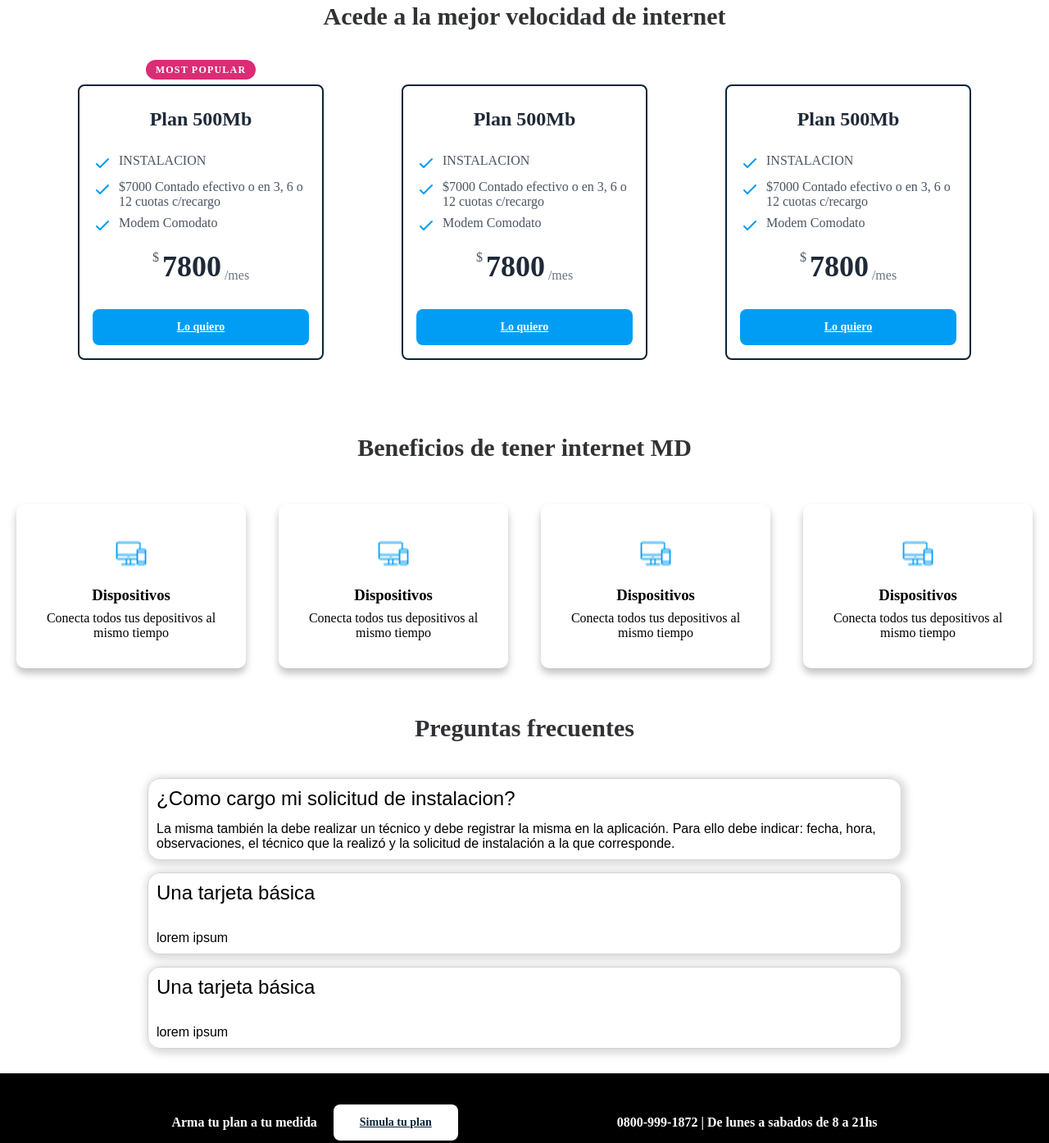
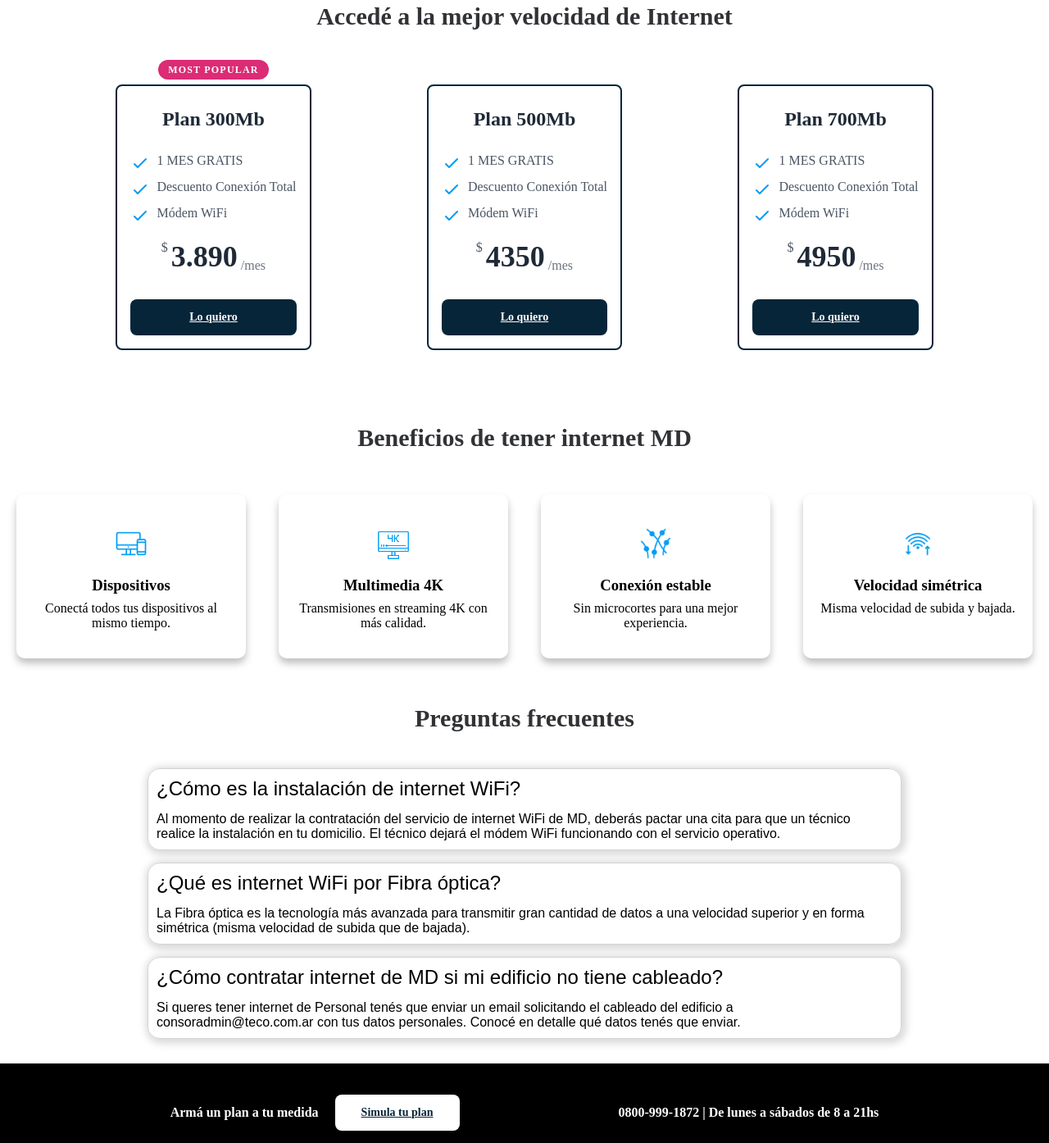
Before and after one commit to mariburguez/Landing-servicio-internet, a plain HTML site: page index.html in a window 1280 px wide. Shown: the part 456-1850 px from the top of the page at 82% size. Drawn offline with Linux system fonts and the light colour scheme.

Commit message:
text e imag nuevos

```diff
--- a/index.html
+++ b/index.html
@@ -46,9 +46,9 @@
             <div class="seccion1">
                 <h3>INTERNET HOGAR</h3>
 
-                <h2 class="H2-title">Navega mas rapido con MD</h2>
+                <h2 class="H2-title">Navegá más rápido con MD</h2>
 
-                <h3>Solicita nuestros servicios y disfruta de tu hogar conectado</h3>
+                <h3>Solicitá nuestros servicios de internet y disfrutá de tu hogar conectado</h3>
             </div>
         <section >
 
@@ -57,7 +57,7 @@
   <br>
   <br>
 <!-- ------------------------------------seccion2---------------------------------->
-            <h2>Acede a la mejor velocidad de internet</h2>
+            <h2>Accedé a la mejor velocidad de Internet</h2>
             <br>
             <br>
             <div class="cajas">
@@ -72,7 +72,7 @@
                     <div class="banner">
                       <span class="banner_tag">most popular</span>
                     </div>
-                    <div class="pack_name">Plan 500Mb</div>
+                    <div class="pack_name">Plan 300Mb</div>
                         <br>
 
                     <div class="lists">
@@ -80,20 +80,20 @@
                         <svg xmlns="http://www.w3.org/2000/svg" fill="none" viewBox="0 0 24 24" stroke="currentColor">
                           <path stroke-linecap="round" stroke-linejoin="round" stroke-width="2" d="M5 13l4 4L19 7"></path>
                         </svg>
-                        <span>INSTALACION</span>
+                        <span>1 MES GRATIS</span>
                       </div>
                       <div class="list">
                         <svg xmlns="http://www.w3.org/2000/svg" fill="none" viewBox="0 0 24 24" stroke="currentColor">
                           <path stroke-linecap="round" stroke-linejoin="round" stroke-width="2" d="M5 13l4 4L19 7"></path>
                         </svg>
-                        <span>$7000 Contado efectivo o en 3, 6 o 12 cuotas c/recargo</span>
+                        <span>Descuento Conexión Total</span>
                       </div>
                       <div class="list">
                         <svg xmlns="http://www.w3.org/2000/svg" fill="none" viewBox="0 0 24 24" stroke="currentColor">
                           <path stroke-linecap="round" stroke-linejoin="round" stroke-width="2" d="M5 13l4 4L19 7"></path>
                         </svg>
 
-                        <span>Modem Comodato</span>
+                        <span>Módem WiFi</span>
                       </div>
 
                       <br>
@@ -101,7 +101,7 @@
                   <div class="bottom">
                     <div class="price_container">
                       <span class="devise">$</span>
-                      <span class="price">7800</span>
+                      <span class="price">3.890</span>
                       <span class="date">/mes</span>
                     </div>
                     <a class="btn" href="forms.html">Lo quiero</a>
@@ -119,20 +119,20 @@
                         <svg xmlns="http://www.w3.org/2000/svg" fill="none" viewBox="0 0 24 24" stroke="currentColor">
                           <path stroke-linecap="round" stroke-linejoin="round" stroke-width="2" d="M5 13l4 4L19 7"></path>
                         </svg>
-                        <span>INSTALACION</span>
+                        <span>1 MES GRATIS</span>
                       </div>
                       <div class="list">
                         <svg xmlns="http://www.w3.org/2000/svg" fill="none" viewBox="0 0 24 24" stroke="currentColor">
                           <path stroke-linecap="round" stroke-linejoin="round" stroke-width="2" d="M5 13l4 4L19 7"></path>
                         </svg>
-                        <span>$7000 Contado efectivo o en 3, 6 o 12 cuotas c/recargo</span>
+                        <span>Descuento Conexión Total</span>
                       </div>
                       <div class="list">
                         <svg xmlns="http://www.w3.org/2000/svg" fill="none" viewBox="0 0 24 24" stroke="currentColor">
                           <path stroke-linecap="round" stroke-linejoin="round" stroke-width="2" d="M5 13l4 4L19 7"></path>
                         </svg>
 
-                        <span>Modem Comodato</span>
+                        <span>Módem WiFi</span>
                       </div>
 
                       <br>
@@ -140,7 +140,7 @@
                   <div class="bottom">
                     <div class="price_container">
                       <span class="devise">$</span>
-                      <span class="price">7800</span>
+                      <span class="price">4350</span>
                       <span class="date">/mes</span>
                     </div>
                     <a class="btn" href="forms.html">Lo quiero</a>
@@ -150,7 +150,7 @@
 <!-------------------------------------card 3--------------------------------->
 
 <div class="pack_card">
-    <div class="pack_name">Plan 500Mb</div>
+    <div class="pack_name">Plan 700Mb</div>
         <br>
 
     <div class="lists">
@@ -158,20 +158,20 @@
         <svg xmlns="http://www.w3.org/2000/svg" fill="none" viewBox="0 0 24 24" stroke="currentColor">
           <path stroke-linecap="round" stroke-linejoin="round" stroke-width="2" d="M5 13l4 4L19 7"></path>
         </svg>
-        <span>INSTALACION</span>
+        <span>1 MES GRATIS</span>
       </div>
       <div class="list">
         <svg xmlns="http://www.w3.org/2000/svg" fill="none" viewBox="0 0 24 24" stroke="currentColor">
           <path stroke-linecap="round" stroke-linejoin="round" stroke-width="2" d="M5 13l4 4L19 7"></path>
         </svg>
-        <span>$7000 Contado efectivo o en 3, 6 o 12 cuotas c/recargo</span>
+        <span>Descuento Conexión Total</span>
       </div>
       <div class="list">
         <svg xmlns="http://www.w3.org/2000/svg" fill="none" viewBox="0 0 24 24" stroke="currentColor">
           <path stroke-linecap="round" stroke-linejoin="round" stroke-width="2" d="M5 13l4 4L19 7"></path>
         </svg>
 
-        <span>Modem Comodato</span>
+        <span>Módem WiFi</span>
       </div>
 
       <br>
@@ -179,7 +179,7 @@
   <div class="bottom">
     <div class="price_container">
       <span class="devise">$</span>
-      <span class="price">7800</span>
+      <span class="price">4950</span>
       <span class="date">/mes</span>
     </div>
     <a class="btn" href="forms.html">Lo quiero</a>
@@ -200,7 +200,7 @@
             <br>
             <br>
 
-<!-- ------------------------------------seccion3---------------------------------->
+<!-- ------------------------------------seccion2---------------------------------->
         <section>
             <h2>Beneficios de tener internet MD</h2>
             <br>
@@ -209,63 +209,64 @@
                     <!-- Card 1 -->
                     <div class="card card-5">
                       <div class="img-card" >
-                        <img src="./Img/Mobile.png" class="img-benefi" alt="hola">
+                        <img src="./Img/Mobile (1).png" class="img-benefi" alt="hola">
                       </div>
                       <h3 class="title-cards-benefi">Dispositivos</h3>
                         <p class="card__exit">※</p>
-                        <div class="text">Conecta todos tus depositivos al mismo tiempo</div>
+                        <div class="text">Conectá todos tus dispositivos al mismo tiempo.</div>
                       </div>
                       <!-- Card 2 -->
                       <div class="card card-5">
                         <div class="img-card" >
-                          <img src="./Img/Mobile.png" class="img-benefi" alt="hola">
+                          <img src="./Img/4 K Video.png" class="img-benefi" alt="hola">
                         </div>
-                        <h3 class="title-cards-benefi">Dispositivos</h3>
+                        <h3 class="title-cards-benefi">Multimedia 4K</h3>
                           <p class="card__exit">※</p>
-                          <div class="text">Conecta todos tus depositivos al mismo tiempo</div>
+                          <div class="text">Transmisiones en streaming 4K con más calidad.</div>
                         </div>
                      <!-- Card 3 -->
                      <div class="card card-5">
                       <div class="img-card" >
-                        <img src="./Img/Mobile.png" class="img-benefi" alt="hola">
+                        <img src="./Img/Nanofiber.png" class="img-benefi" alt="hola">
                       </div>
-                      <h3 class="title-cards-benefi">Dispositivos</h3>
+                      <h3 class="title-cards-benefi">Conexión estable</h3>
                         <p class="card__exit">※</p>
-                        <div class="text">Conecta todos tus depositivos al mismo tiempo</div>
+                        <div class="text">Sin microcortes para una mejor experiencia.</div>
                       </div>
                     <!-- Card 4 -->
                     <div class="card card-5">
                       <div class="img-card" >
-                        <img src="./Img/Mobile.png" class="img-benefi" alt="hola">
+                        <img src="./Img/Wifi.png" class="img-benefi" alt="hola">
                       </div>
-                      <h3 class="title-cards-benefi">Dispositivos</h3>
+                      <h3 class="title-cards-benefi">Velocidad simétrica</h3>
                         <p class="card__exit">※</p>
-                        <div class="text">Conecta todos tus depositivos al mismo tiempo</div>
+                        <div class="text">Misma velocidad de subida y bajada.</div>
                       </div>
                 </div>
             </div>
         </section>
         <br>
         <br>
+<!-- ------------------------------------seccion3---------------------------------->
         <section class="Preguntas-frecuentes">
           <h2>Preguntas frecuentes</h2>
           <div class="preguntas">
           <div class="tarjeta">
-            <div class="titulo">¿Como cargo mi solicitud de instalacion?</div>
+            <div class="titulo">¿Cómo es la instalación de internet WiFi?</div>
             <div class="cuerpo">
-              La misma también la debe realizar un técnico y debe registrar la misma en la aplicación. Para ello debe indicar: fecha, hora, observaciones, el técnico que la realizó y la solicitud de instalación a la que corresponde.
+              Al momento de realizar la contratación del servicio de internet WiFi de MD, deberás pactar una cita para que un técnico realice la instalación en tu domicilio. El técnico dejará el módem WiFi funcionando con el servicio operativo.
             </div>
           </div>
           <div class="tarjeta">
-            <div class="titulo">Una tarjeta básica</div>
+            <div class="titulo">¿Qué es internet WiFi por Fibra óptica?</div>
             <div class="cuerpo">
-              lorem ipsum
+              La Fibra óptica es la tecnología más avanzada para transmitir gran cantidad de datos a una velocidad superior y en forma simétrica (misma velocidad de subida que de bajada).
             </div>
           </div>
           <div class="tarjeta">
-            <div class="titulo">Una tarjeta básica</div>
+            <div class="titulo">¿Cómo contratar internet de MD si mi edificio no tiene cableado?</div>
             <div class="cuerpo">
-              lorem ipsum
+              Si queres tener internet de Personal tenés que enviar un email solicitando el cableado del edificio a consoradmin@teco.com.ar con tus datos personales. Conocé en detalle qué datos tenés que enviar.
             </div>
           </div>
         </div>
@@ -294,17 +295,19 @@
                 </div>
             </div> -->
           </div>
-        </section>
+
+<!-- ------------------------------------Pie de página---------------------------------->
+
 <footer>
   <ul class="link">
 
       <ul class="menu">
-                    <h4 class="h4-title">Arma tu plan a tu medida</h4>
+          <h4 class="h4-title">Armá un plan a tu medida</h4>
           <div class="bottom">
-                        <a class="btn-footer" href="forms2.html">Simula tu plan</a>
+              <a class="btn-footer" href="INDEX.html">Simula tu plan</a>
             </div>
 
-                    <h4 class="h4-info">0800-999-1872  |  De lunes a sabados de 8 a 21hs</h4>
+          <h4 class="h4-info">0800-999-1872  |  De lunes a sábados  de 8 a 21hs</h4>
       </ul>
   </ul>
   </footer>
--- a/style.css
+++ b/style.css
@@ -324,7 +324,7 @@ footer{
   .btn {
     display: block;
     border-radius: 0.5rem;
-    background-color: #019df4;
+    background-color: #072538;
     ;
     padding: 0.75rem 2rem;
     text-align: center;
@@ -338,11 +338,13 @@ footer{
   }
 
   .btn:hover {
-    background-color: rgb(79 70 229 );
+    background-color: #019df4;
+
+
   }
 
   .btn:active {
-    background-color: rgb(67 56 202 );
+    background-color: #019df4;
   }
 
   /* ----------------------------Minis cards de beneficios------------------------------- */
```
Also changed, not shown: forms.html (+14 -12 lines), modal.html (+14 -8 lines), Img/4 K Video.png (added), Img/Mobile (1).png (added), Img/Mobile.png (deleted), Img/Nanofiber.png (added), Img/Wifi.png (added). Lines whose indentation alone changed are shown as unchanged.
